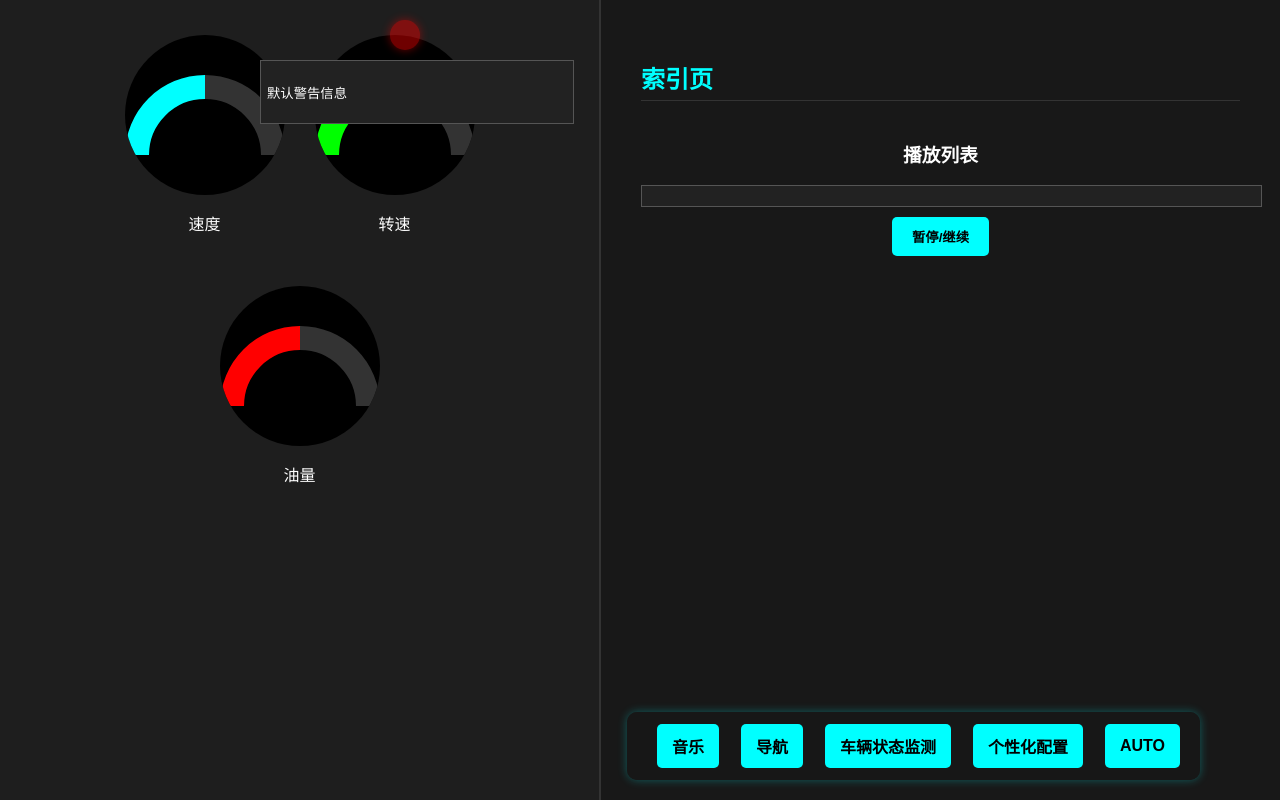
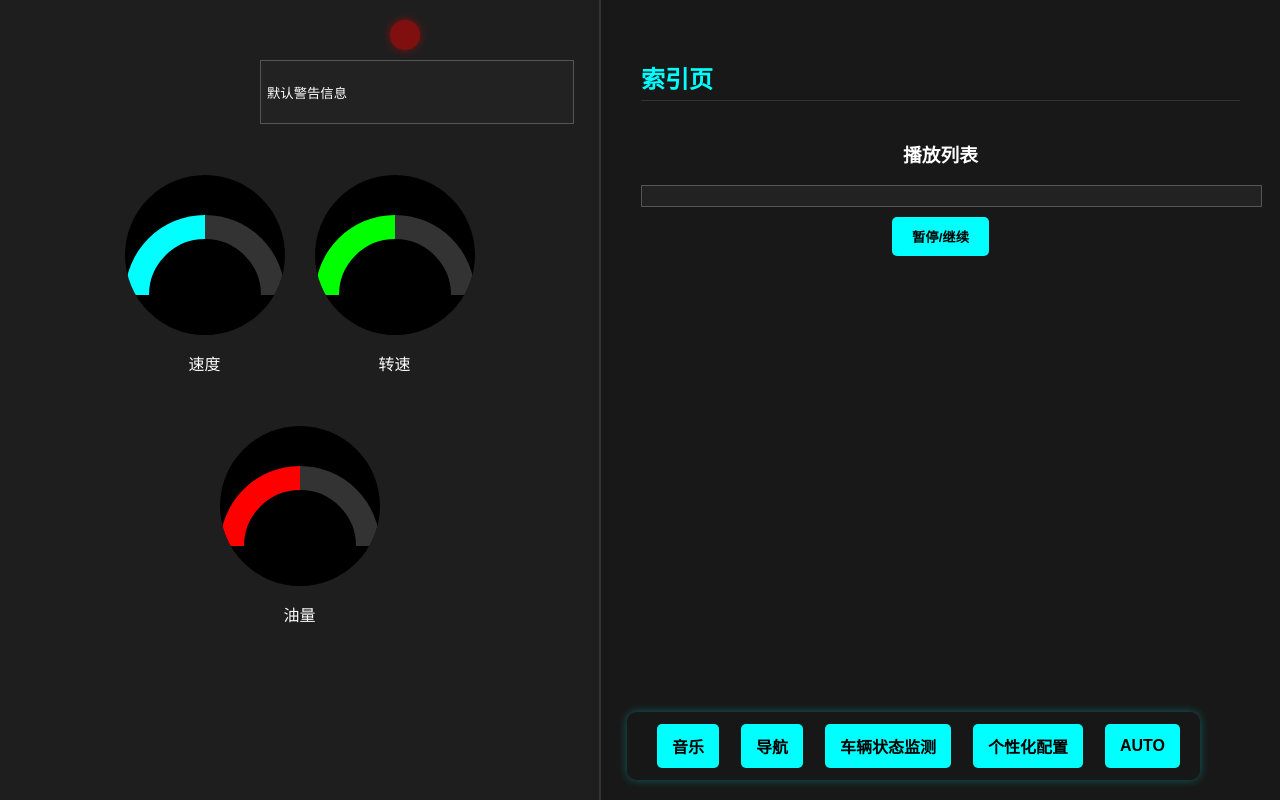
Before and after one commit to CentaureaHO/NKU_SoftwareEngineering, a Flask app: page / in a window 1280 px wide. Run offline with Flask 3, Linux system fonts and the light colour scheme.

Commit message:
add ui fix

```diff
--- a/demo_ui.py
+++ b/demo_ui.py
@@ -17,4 +17,4 @@
 #     print('请求失败，状态码:', response.status_code)
 import requests
 
-requests.post('http://127.0.0.1:5000/update_string', json={'message': '🚨 外部发来的警告信息！'})
+requests.post('http://127.0.0.1:5000/update_string', json={'message': '111111'})
--- a/viewer/templates/index.html
+++ b/viewer/templates/index.html
@@ -141,13 +141,16 @@
             display: flex;
             justify-content: center;
             align-items: center;
+            margin-top: 140px; /* 增加这个值可以让仪表整体向下 */
             margin-bottom: 20px;
+            position: relative; /* 不再使用 absolute，避免脱离文档流 */
         }
 
         .gauge-container {
             margin: 0 15px;
             text-align: center;
         }
+
 
         .controls {
             width: 50%;
```
